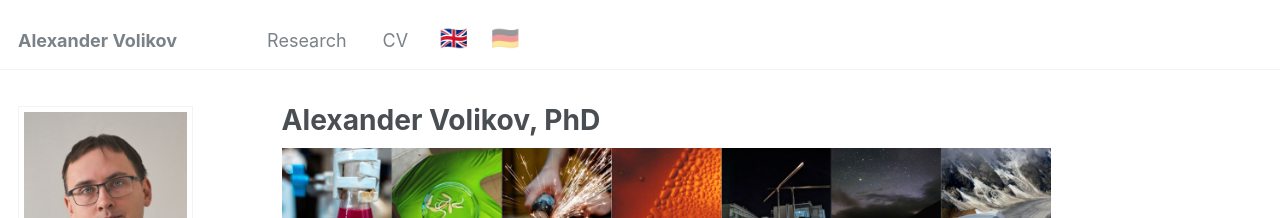
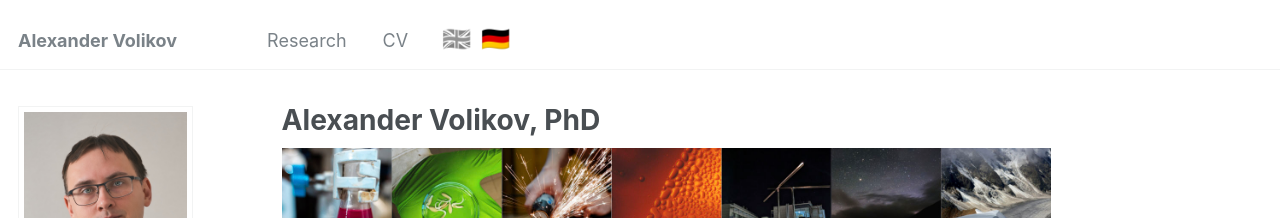
Before and after one commit to alexandervolikov/alexandervolikov.github.io, a Jekyll site: the page built from _pages/about.md, in a window 1280 px wide. Shown: the top 218 px of the page. Built offline with Jekyll 4.4.1, drawn with Linux system fonts in a browser that asks for light colours; some web fonts are replaced.

Commit message:
Fix flag switcher alignment and add grayscale for active language
- Keep li as table-cell (matches greedy-nav layout) instead of flex
- Override greedy-nav's display:block on <a> to inline-block so flags sit side by side
- Active language flag: grayscale + reduced opacity, pointer-events none
- Inactive flag: full colour, hover dims slightly

Co-Authored-By: Claude Sonnet 4.6 <noreply@anthropic.com>

```diff
--- a/_sass/_masthead.scss
+++ b/_sass/_masthead.scss
@@ -58,25 +58,30 @@
 }
 
 .lang-switcher {
-  margin-left: 0.75em;
-  display: flex !important;
-  align-items: center;
-  gap: 0.3em;
+  display: table-cell !important;
+  vertical-align: middle !important;
+  padding-left: 0.75em;
+  white-space: nowrap;
 }
 
 .lang-flag {
-  font-size: 1.25em;
+  /* override greedy-nav's display:block and margin on <a> */
+  display: inline-block !important;
+  margin: 0 0.1em !important;
+  padding: 0 !important;
+  font-size: 1.3em;
   line-height: 1;
-  opacity: 0.4;
   text-decoration: none !important;
-  transition: opacity 0.15s ease;
+  transition: filter 0.2s ease, opacity 0.2s ease;
 
-  &:hover {
+  &--active {
+    filter: grayscale(100%);
+    opacity: 0.55;
+    cursor: default;
+    pointer-events: none;
+  }
+
+  &:not(&--active):hover {
     opacity: 0.75;
   }
-
-  &--active {
-    opacity: 1;
-    cursor: default;
-  }
 }
```
